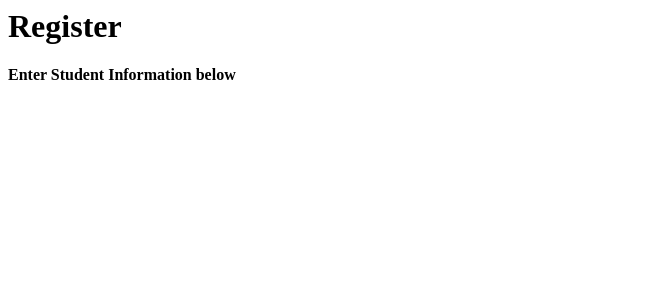
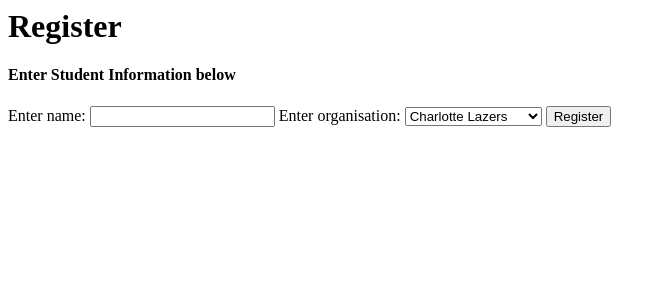
Before and after one commit to JadenM628/Flask_Exercise, a Flask app: template templates/studentForm.html in a window 1280 px wide. Shown: the top 300 px of the page, without its empty margins (0-666 px from the left). Run offline with Flask 2, Linux system fonts and the light colour scheme; the template is opened without the code that fills it, so the values that code supplies are empty.

Commit message:
Update studentForm.html

```diff
--- a/templates/studentForm.html
+++ b/templates/studentForm.html
@@ -2,5 +2,17 @@
 <h1>Register</h1>
 <h4>Enter Student Information below</h4>
 <!--Form to request user's name-->
-
+<div class="col-2">
+    <form action="addStudentOrganisation" method="post">
+        <label for="name">Enter name: </label>
+        <input type="text" id="name">
+        <label for="orgs">Enter organisation: </label>
+        <select name="orgs" id="orgs">
+            <option value ="lazers">Charlotte Lazers</option>
+            <option value ="code9">Code 9</option>
+            <option value ="blazers">Wilmington Blazers</option>
+            <option value ="errors">Austin Errors</option>
+        </select>
+        <input type="submit" value="Register">
+    </form>
 {% endblock %}
```
